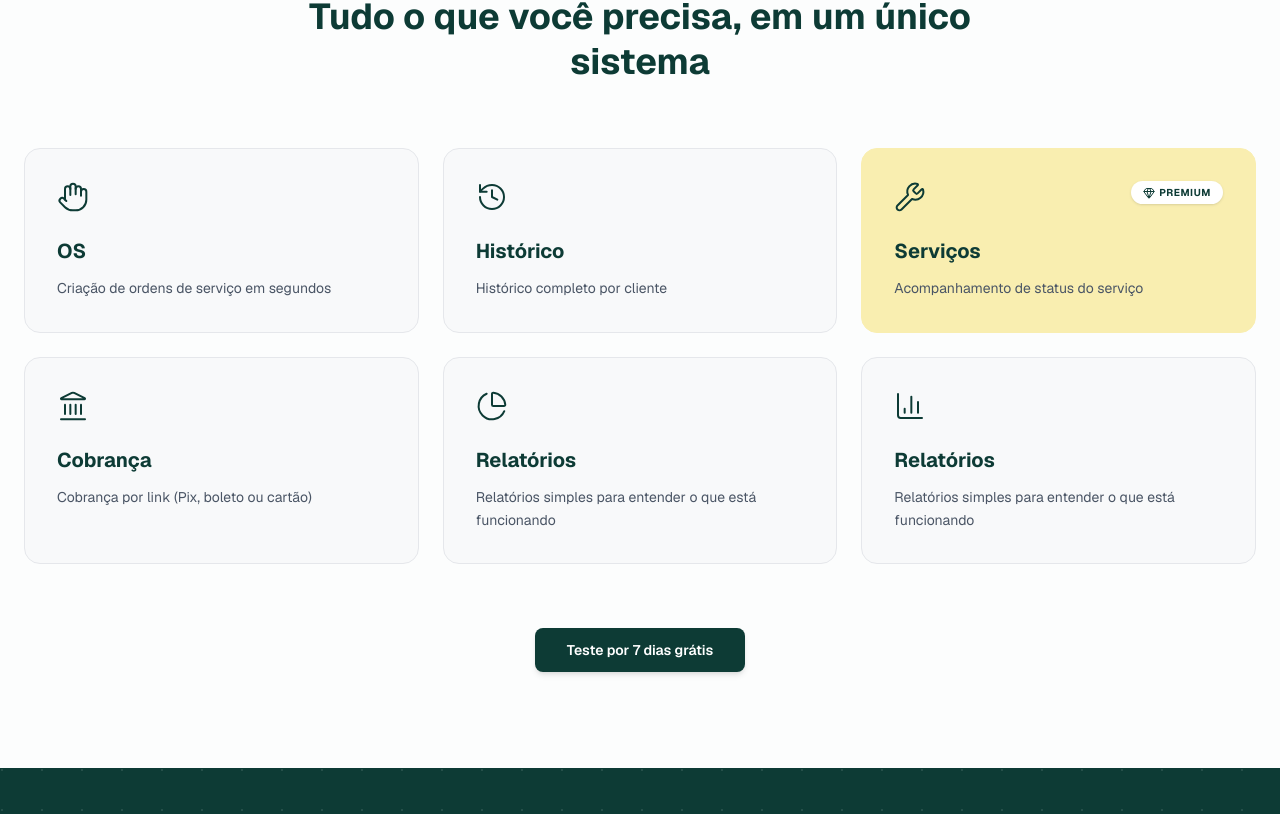
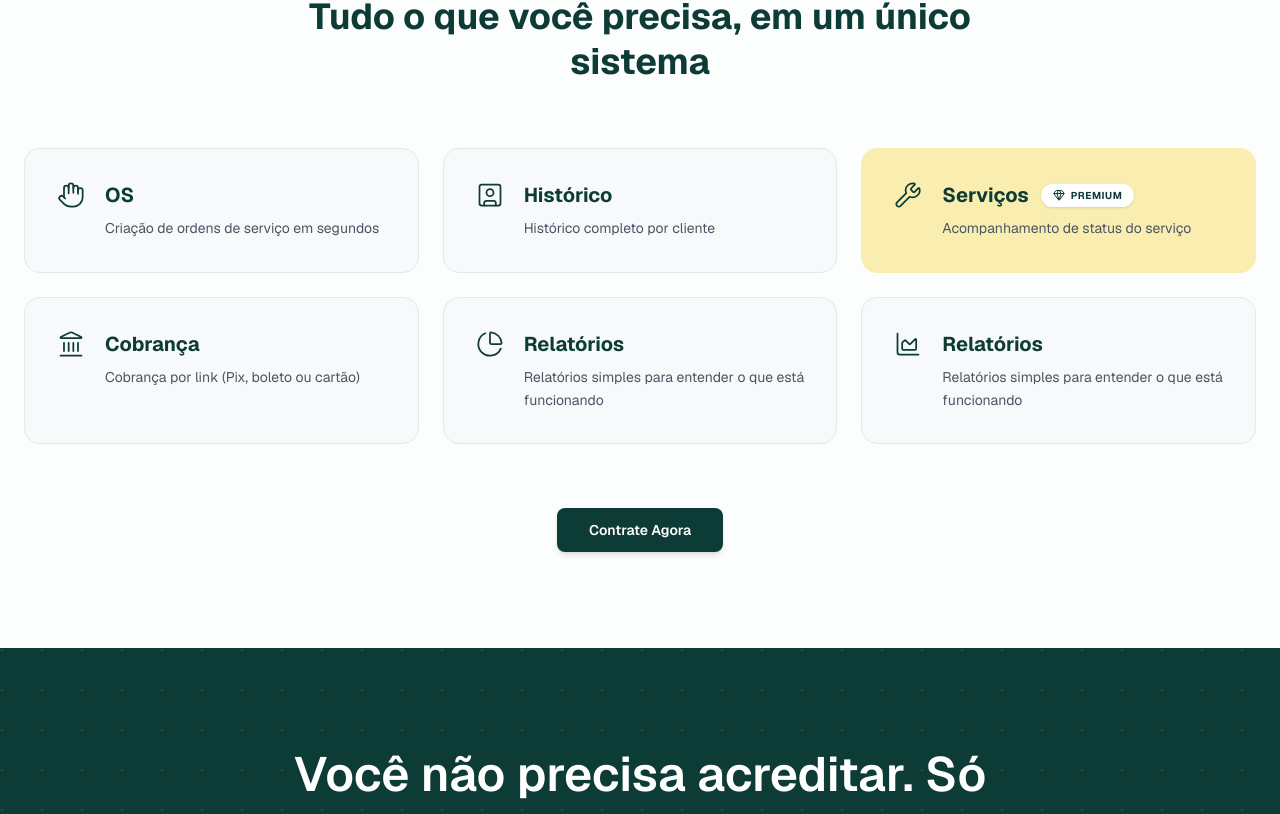
Before and after one commit to neveshardd/sysgo.com.br, a Next.js app: page /servicos in a window 1280 px wide. Shown: the part 1502-2316 px from the top of the page. Built offline with nearby package versions, Linux system fonts and the light colour scheme.

Commit message:
final: services

```diff
--- a/app/components/servicos/ServicesGrid.tsx
+++ b/app/components/servicos/ServicesGrid.tsx
@@ -1,4 +1,4 @@
-import { Hand, History, Wrench, Landmark, PieChart, BarChart3, Gem } from "lucide-react";
+import { Hand, SquareUser, Wrench, Landmark, PieChart, Gem, ChartArea } from "lucide-react";
 
 const features = [
   {
@@ -7,7 +7,7 @@ const features = [
     description: "Criação de ordens de serviço em segundos",
   },
   {
-    icon: History,
+    icon: SquareUser,
     title: "Histórico",
     description: "Histórico completo por cliente",
   },
@@ -29,7 +29,7 @@ const features = [
     description: "Relatórios simples para entender o que está funcionando",
   },
   {
-    icon: BarChart3,
+    icon: ChartArea,
     title: "Relatórios",
     description: "Relatórios simples para entender o que está funcionando",
   },
@@ -48,30 +48,34 @@ export default function ServicesGrid() {
         {features.map((feature, index) => (
           <div
             key={index}
-            className={`p-8 rounded-2xl border ${feature.highlight
+            className={`p-8 rounded-2xl border transition-all ${feature.highlight
               ? 'bg-[#f9eeb0] border-[#f9eeb0]'
               : 'bg-[#f8f9fa] border-gray-200'
               }`}
           >
-            <div className="flex items-start justify-between mb-6">
-              <div className="text-[#0d3b35]">
-                <feature.icon className="w-8 h-8 stroke-[1.5]" />
+            <div className="flex items-start gap-5">
+              <div className="text-[#0d3b35] shrink-0">
+                <feature.icon className="w-7 h-7 stroke-[1.5]" />
               </div>
-              {feature.highlight && (
-                <span className="bg-white flex items-center gap-1 text-[10px] font-bold px-3 py-1 rounded-full text-[#0d3b35] uppercase tracking-wider shadow-sm">
-                  <Gem className="w-3 h-3" /> {feature.badge}
-                </span>
-              )}
+              <div>
+                <div className="flex items-center gap-3 mb-2">
+                  <h3 className="text-xl font-bold text-[#0d3b35]">{feature.title}</h3>
+                  {feature.highlight && (
+                    <span className="bg-white flex items-center gap-1.5 text-[10px] font-bold px-3 py-1 rounded-full text-[#0d3b35] uppercase tracking-wider shadow-sm">
+                      <Gem className="w-3 h-3" /> {feature.badge}
+                    </span>
+                  )}
+                </div>
+                <p className="text-gray-600 text-sm leading-relaxed">{feature.description}</p>
+              </div>
             </div>
-            <h3 className="text-xl font-bold text-[#0d3b35] mb-3">{feature.title}</h3>
-            <p className="text-gray-600 text-sm leading-relaxed">{feature.description}</p>
           </div>
         ))}
       </div>
 
       <div className="mt-16 text-center">
         <button className="px-8 py-3 cursor-pointer bg-[#0d3b35] text-white font-semibold rounded-lg hover:bg-[#0a2e2a] transition-all shadow-md hover:shadow-lg text-sm">
-          Teste por 7 dias grátis
+          Contrate Agora
         </button>
       </div>
     </section>
--- a/app/components/servicos/ServicesHero.tsx
+++ b/app/components/servicos/ServicesHero.tsx
@@ -27,7 +27,7 @@ export default function ServicesHero() {
             O Map-OS é um sistema de ordem de serviço simples e intuitivo que te ajuda a acompanhar tudo, do pedido à entrega, sem depender de papel, WhatsApp ou memória.
           </p>
 
-          <div className="flex flex-col sm:flex-row items-center gap-6">
+          <div className="flex flex-col sm:flex-row items-start md:items-center gap-6">
             <Link href="#" className="px-8 py-4 text-base font-semibold text-white bg-[#0d3b35] rounded-xl hover:bg-[#0a2e2a] transition-all shadow-lg hover:shadow-xl cursor-pointer hover:-translate-y-1">
               Contrate agora
             </Link>
@@ -51,7 +51,7 @@ export default function ServicesHero() {
           {/* Image Container */}
           <div className="relative z-10 transform translate-y-4 md:translate-y-8 transition-transform duration-700">
             <Image
-              src="/services/mobile-mock.jpg"
+              src="/services/mobile-mock.svg"
               alt="Interface do Sistema SysGo no Celular"
               width={600}
               height={800}
--- a/app/components/servicos/ServicesPricing.tsx
+++ b/app/components/servicos/ServicesPricing.tsx
@@ -15,15 +15,15 @@ const plans = [
     highlight: false
   },
   {
-    title: "MAP-OS Premium",
-    description: "Ideal para técnicos e assistências em geral",
+    title: "Emissão de NF",
+    description: "Validação em tempo real",
     badge: "Novidade",
     icon: Gem,
     features: [
-      "Todos os recursos do plano Instância MAP-OS, com melhorias de desempenho e usabilidade",
-      "Relatórios Avançados e Financeiro Detalhado para tomada de decisão estratégica.",
-      "Integrações com ferramentas externas como Google Agenda, WhatsApp e CRMs.",
-      "Dashboard Personalizado por Perfil de Usuário (administrador, técnico, cliente, etc)."
+      "Emissão NFC-e/NF-e",
+      "Cálculo Automático de Impostos (ICMS, IPI, PIS, COFINS, etc.)",
+      "Envio Automático do XML e DANFE por e-mail para clientes e contabilidade",
+      "Certificado Digital A1/A3 (Suporte e Integração para assinatura)"
     ],
     highlight: true
   },
@@ -33,8 +33,8 @@ const plans = [
     badge: "Personalizado",
     icon: Wrench,
     features: [
-      "Funcionalidades desenvolvidas conforme sua necessidade",
-      "Layout e Interface Visual Personalizados",
+      "Conforme sua necessidade",
+      "Layout e Interface Personalizado",
       "Ajustes de Fluxos e Campos, adicionando ou removendo etapas, formulários, módulos",
       "Equipe de Desenvolvimento dedicada"
     ],
@@ -104,7 +104,7 @@ export default function ServicesPricing() {
                         </li>
                       ))}
                     </ul>
-                    <button className="w-full cursor-pointer py-3.5 rounded-xl bg-[#0d3b35] hover:bg-[#0a2e2a] text-white font-semibold text-sm transition-colors shadow-lg">
+                    <button className="w-full cursor-pointer shadow-md py-3.5 rounded-xl bg-[#0d3b35] hover:bg-[#0a2e2a] text-white font-semibold text-sm transition-colors">
                       Ver mais detalhes
                     </button>
                   </div>
@@ -130,7 +130,7 @@ export default function ServicesPricing() {
                       </li>
                     ))}
                   </ul>
-                  <button className="w-full cursor-pointer py-3.5 rounded-xl bg-[#f0f2f2] hover:bg-[#e1e4e4] text-[#0d3b35] font-semibold text-sm transition-colors">
+                  <button className="w-full cursor-pointer border border-gray-200 py-3.5 rounded-xl shadow-md text-[#0d3b35] font-semibold text-sm transition-colors">
                     Ver mais detalhes
                   </button>
                 </div>
--- a/app/components/shared/ContactSection.tsx
+++ b/app/components/shared/ContactSection.tsx
@@ -31,7 +31,7 @@ export default function ContactSection() {
           </div>
 
           {/* Right Side - Form */}
-          <div className="bg-white rounded-xl p-8 lg:p-12 shadow-2xl">
+          <div className="bg-white rounded-xl rounded-tr-[72px] p-8 lg:p-12 shadow-2xl">
             <form className="space-y-6">
               <div>
                 <input
```
Also changed, not shown: public/services/mobile-mock.svg (added).
